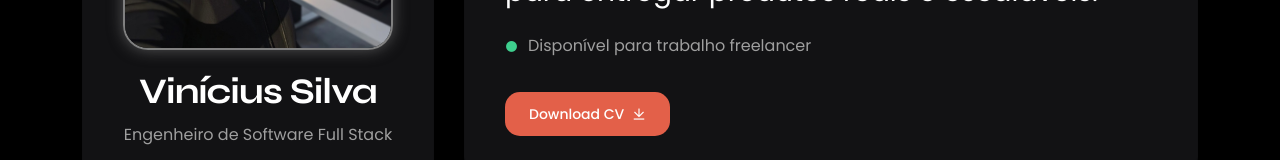
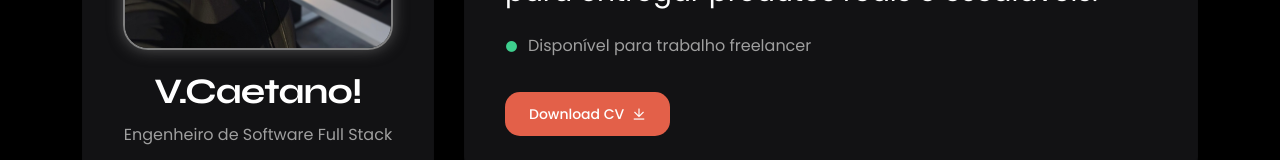
Before and after one commit to vn-24k/myportfoliovnsilva, a Nuxt app: page / in a window 1280 px wide. Shown: the part 386-546 px from the top of the page. Built offline with nearby package versions, Linux system fonts and the light colour scheme.

Commit message:
Update AboutArea.vue

```diff
--- a/components/home/AboutArea.vue
+++ b/components/home/AboutArea.vue
@@ -36,7 +36,7 @@ const handleDownload = () => {
               class="my-profile-custom-img"
             />
 
-            <h2 class="display-name highlight-name">Vinícius Silva</h2>
+            <h2 class="display-name highlight-name">V.Caetano!</h2>
             <p>Engenheiro de Software Full Stack</p>
 
             <div class="about-social text-center centraliza-icones">
```
